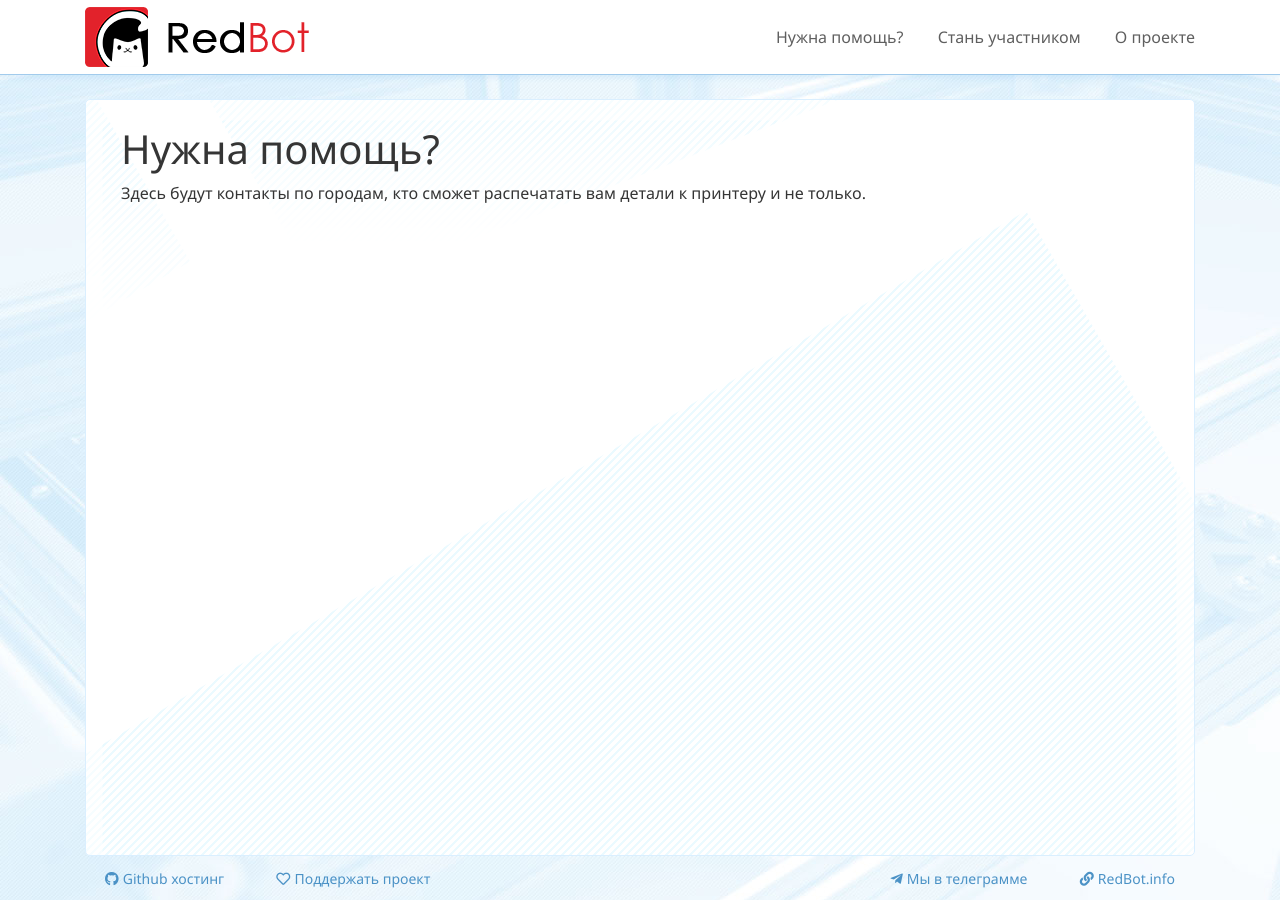
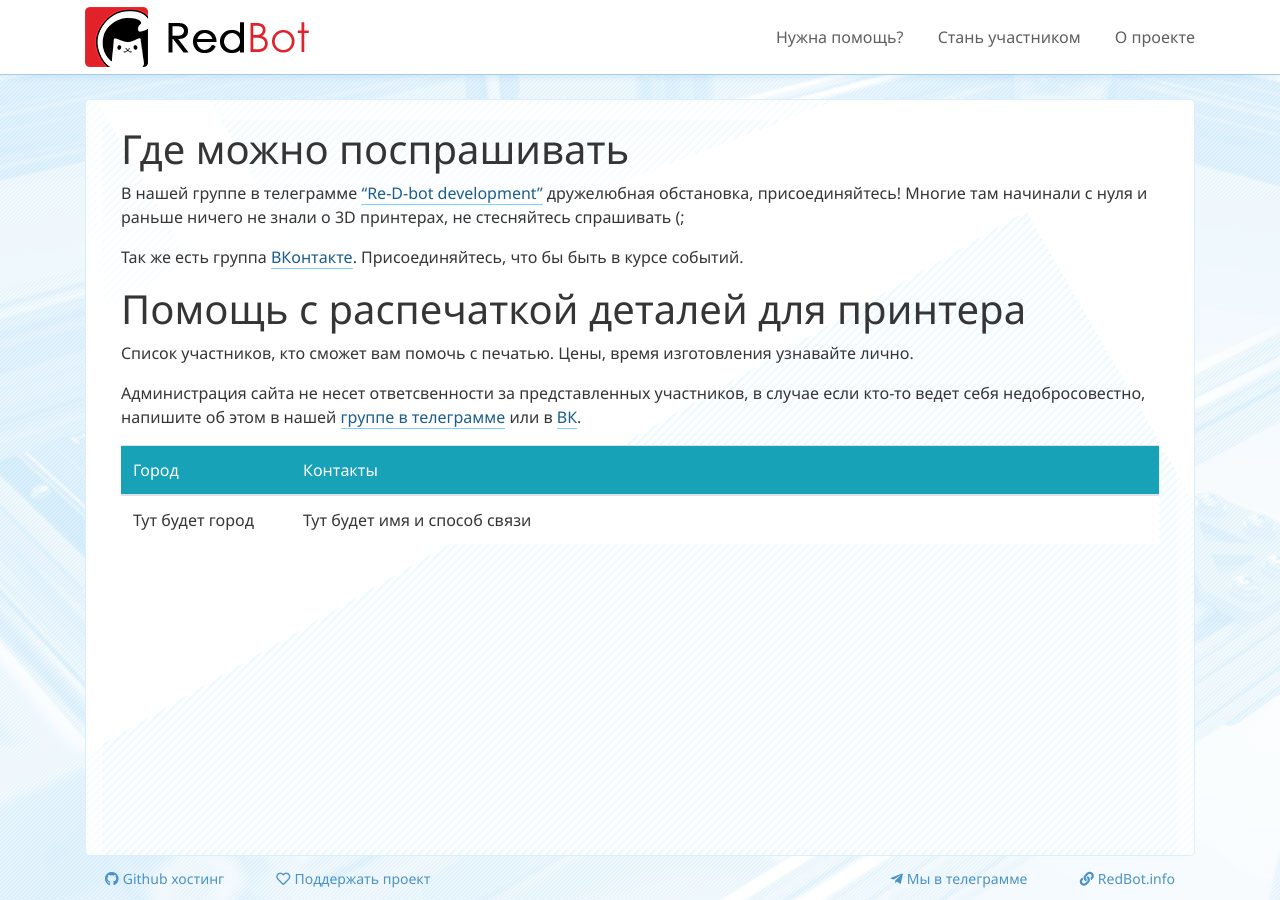
Before and after one commit to NickRimmer/RedBot, a Jekyll site: the page built from pages/ru/help.md, in a window 1280 px wide. Built offline with Jekyll 4.4.1, drawn with Linux system fonts in a browser that asks for light colours; nearby versions of some CDN libraries; comment, search, counter and statistics services are not loaded.

Commit message:
help page

```diff
--- a/_sass/_main.scss
+++ b/_sass/_main.scss
@@ -70,3 +70,9 @@ ul.list-style-1{
         }
     }
 }
+
+table.help-print-table{
+    tr td:nth-child(1){
+        width: 170px;
+    }
+}
--- a/pages/ru/help.md
+++ b/pages/ru/help.md
@@ -3,6 +3,18 @@ title: Помощь участникам
 breadcrumb_hide: true
 ---
 
-# Нужна помощь?
+# Где можно поспрашивать
+В нашей группе в телеграмме ["Re-D-bot development"](https://t.me/redbot_ru){:target="_blank"} дружелюбная обстановка, присоединяйтесь!
+Многие там начинали с нуля и раньше ничего не знали о 3D принтерах, не стесняйтесь спрашивать (;
 
-Здесь будут контакты по городам, кто сможет распечатать вам детали к принтеру и не только.
+Так же есть группа [ВКонтакте](https://vk.com/re_d_bot){:target="_blank"}. Присоединяйтесь, что бы быть в курсе событий.
+
+# Помощь с распечаткой деталей для принтера
+Список участников, кто сможет вам помочь с печатью. Цены, время изготовления узнавайте лично.
+
+Администрация сайта не несет ответсвенности за представленных участников, в случае если кто-то ведет себя недобросовестно, напишите об этом в нашей [группе в телеграмме](https://t.me/redbot_ru){:target="_blank"} или в [ВК](https://vk.com/re_d_bot){:target="_blank"}.
+
+Город | Контакты
+- | -
+Тут будет город | Тут будет имя и способ связи
+{:.table .help-print-table}
```
